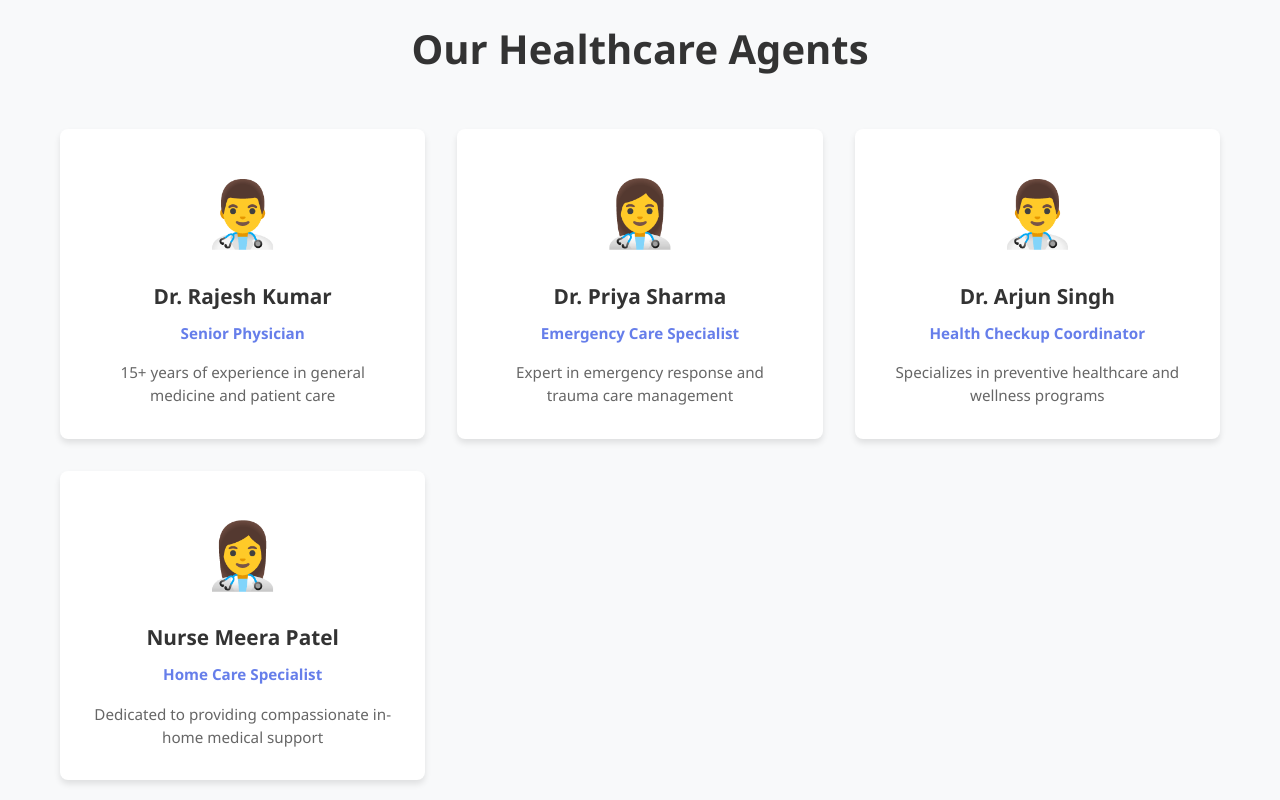
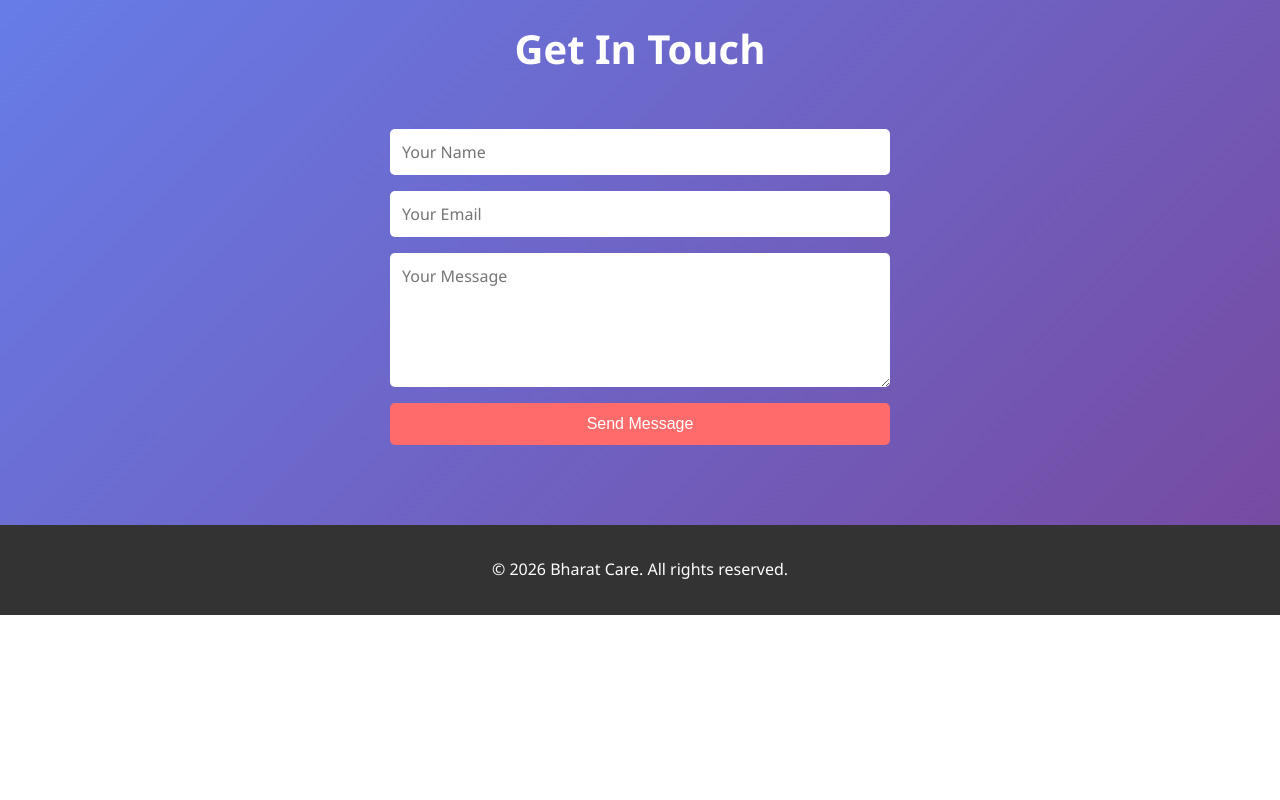
Before and after one commit to swapnik-iitkgp/bharat-care, a plain HTML site: page index.html in a window 1280 px wide. Shown: the part 1340-2140 px from the top of the page. After the commit the page ends 1955 px from the top, so only its background shows below. Drawn offline with Linux system fonts and the light colour scheme.

Commit message:
Remove agents section

```diff
--- a/index.html
+++ b/index.html
@@ -15,7 +15,6 @@
                 <li><a href="#home">Home</a></li>
                 <li><a href="#services">Services</a></li>
                 <li><a href="#about">About</a></li>
-                <li><a href="#agents">Agents</a></li>
                 <li><a href="#contact">Contact</a></li>
             </ul>
         </div>
@@ -63,39 +62,6 @@
         </div>
     </section>
 
-    <!-- Agents/Team Section -->
-    <section id="agents" class="agents">
-        <div class="container">
-            <h2>Our Healthcare Agents</h2>
-            <div class="agents-grid">
-                <div class="agent-card">
-                    <div class="agent-avatar">👨‍⚕️</div>
-                    <h3>Dr. Rajesh Kumar</h3>
-                    <p class="agent-role">Senior Physician</p>
-                    <p class="agent-bio">15+ years of experience in general medicine and patient care</p>
-                </div>
-                <div class="agent-card">
-                    <div class="agent-avatar">👩‍⚕️</div>
-                    <h3>Dr. Priya Sharma</h3>
-                    <p class="agent-role">Emergency Care Specialist</p>
-                    <p class="agent-bio">Expert in emergency response and trauma care management</p>
-                </div>
-                <div class="agent-card">
-                    <div class="agent-avatar">👨‍⚕️</div>
-                    <h3>Dr. Arjun Singh</h3>
-                    <p class="agent-role">Health Checkup Coordinator</p>
-                    <p class="agent-bio">Specializes in preventive healthcare and wellness programs</p>
-                </div>
-                <div class="agent-card">
-                    <div class="agent-avatar">👩‍⚕️</div>
-                    <h3>Nurse Meera Patel</h3>
-                    <p class="agent-role">Home Care Specialist</p>
-                    <p class="agent-bio">Dedicated to providing compassionate in-home medical support</p>
-                </div>
-            </div>
-        </div>
-    </section>
-
     <!-- Contact Section -->
     <section id="contact" class="contact">
         <div class="container">
--- a/styles.css
+++ b/styles.css
@@ -149,63 +149,6 @@ body {
     margin: 0 auto;
 }
 
-/* Agents/Team Section */
-.agents {
-    padding: 80px 0;
-    background: #f8f9fa;
-}
-
-.agents h2 {
-    text-align: center;
-    font-size: 2.5rem;
-    margin-bottom: 3rem;
-    color: #333;
-}
-
-.agents-grid {
-    display: grid;
-    grid-template-columns: repeat(auto-fit, minmax(280px, 1fr));
-    gap: 2rem;
-}
-
-.agent-card {
-    background: white;
-    padding: 2rem;
-    border-radius: 8px;
-    box-shadow: 0 4px 6px rgba(0,0,0,0.1);
-    text-align: center;
-    transition: transform 0.3s ease, box-shadow 0.3s ease;
-}
-
-.agent-card:hover {
-    transform: translateY(-8px);
-    box-shadow: 0 8px 16px rgba(102, 126, 234, 0.2);
-}
-
-.agent-avatar {
-    font-size: 4rem;
-    margin-bottom: 1rem;
-}
-
-.agent-card h3 {
-    color: #333;
-    margin-bottom: 0.5rem;
-    font-size: 1.3rem;
-}
-
-.agent-role {
-    color: #667eea;
-    font-weight: bold;
-    margin-bottom: 1rem;
-    font-size: 0.95rem;
-}
-
-.agent-bio {
-    color: #666;
-    font-size: 0.95rem;
-    line-height: 1.5;
-}
-
 /* Contact Section */
 .contact {
     padding: 80px 0;
```
